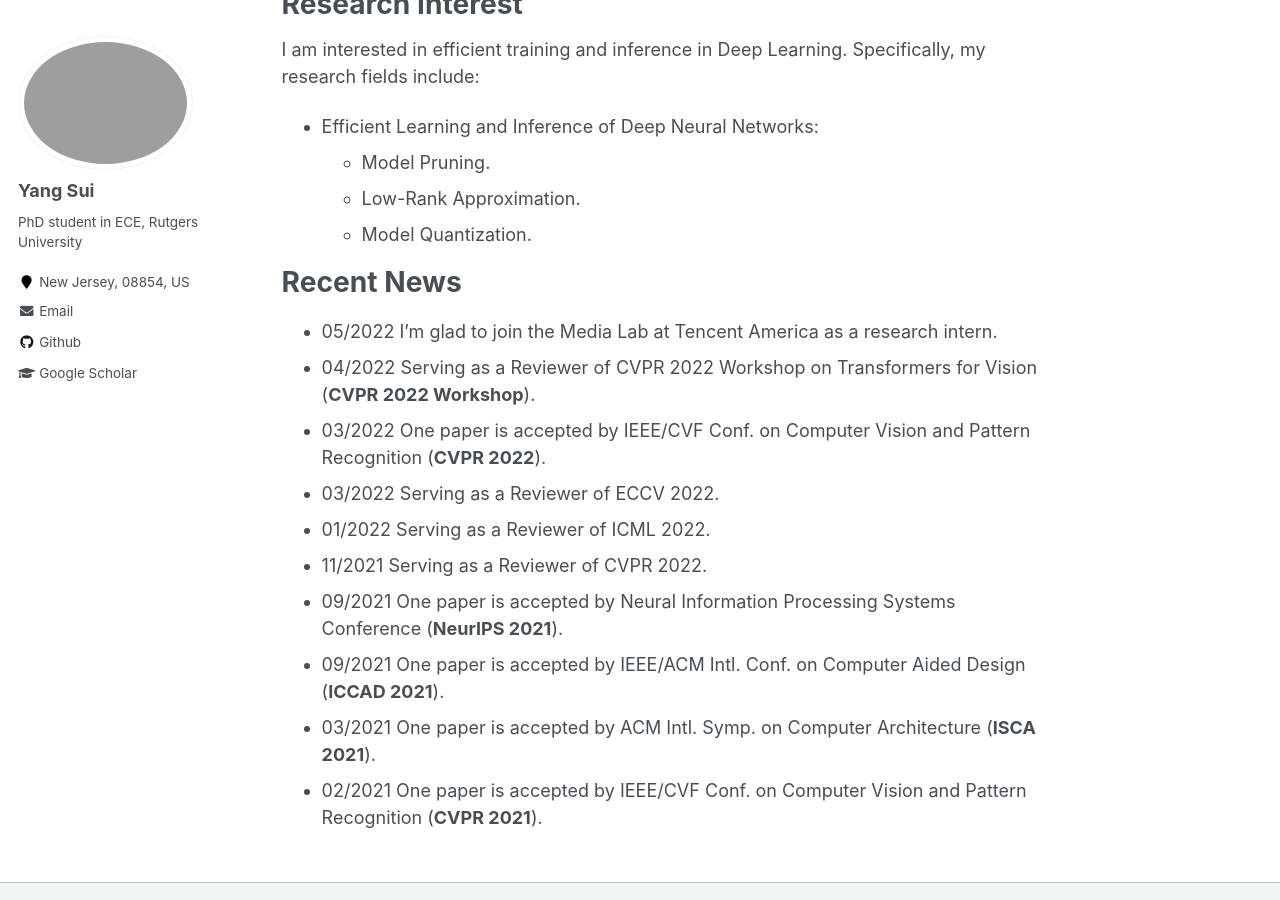
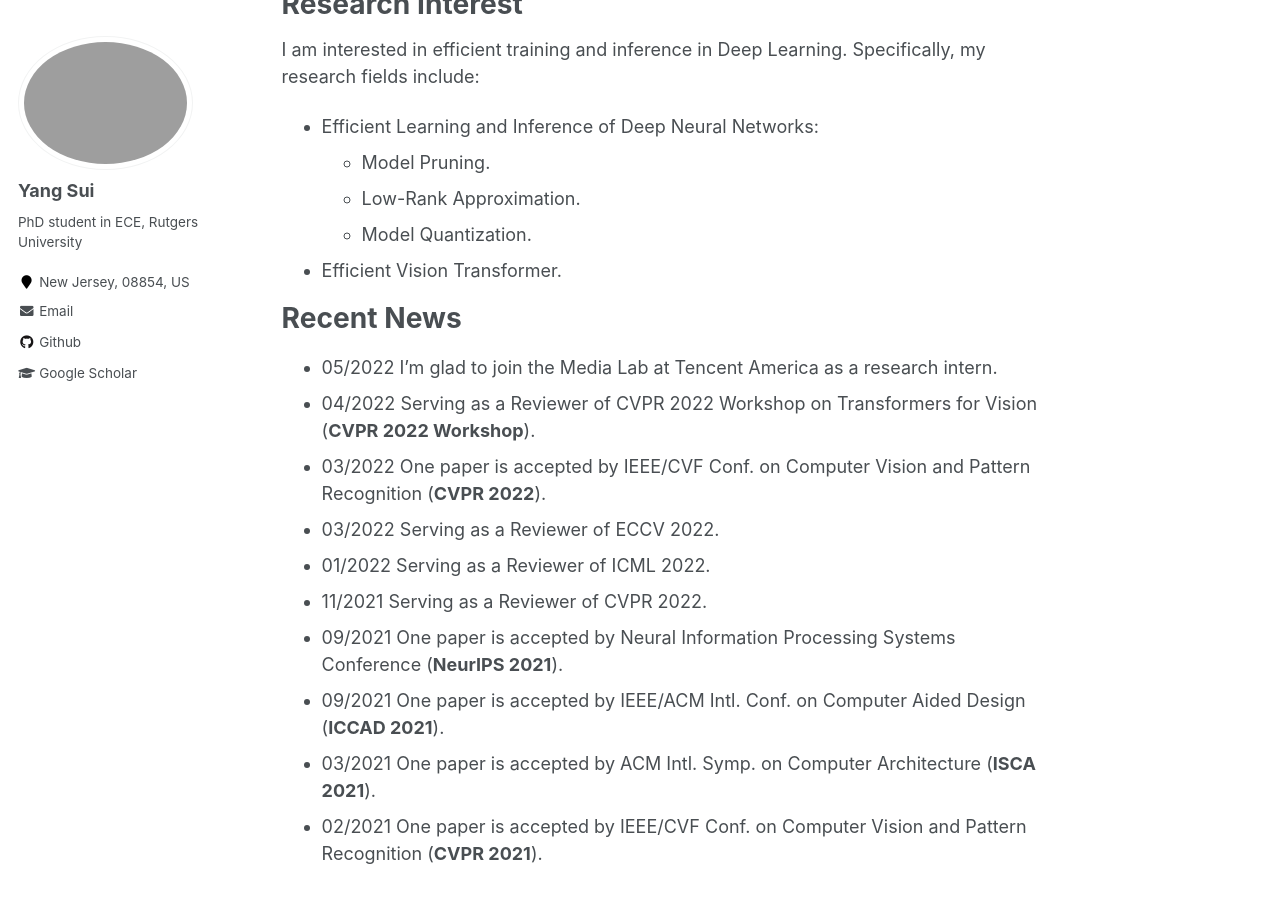
Before and after one commit to Eclipsess/yang-sui.github.io, a Jekyll site: the page built from _pages/about.md, in a window 1280 px wide and 900 px high, scrolled down 381 px. Built offline with Jekyll 4.4.1, drawn with Linux system fonts in a browser that asks for light colours.

Commit message:
Update about.md

```diff
--- a/_pages/about.md
+++ b/_pages/about.md
@@ -19,7 +19,7 @@ I am interested in efficient training and inference in Deep Learning. Specifical
   - Model Pruning.
   - Low-Rank Approximation.
   - Model Quantization.
-
+- Efficient Vision Transformer.
 
 Recent News
 ======
```
